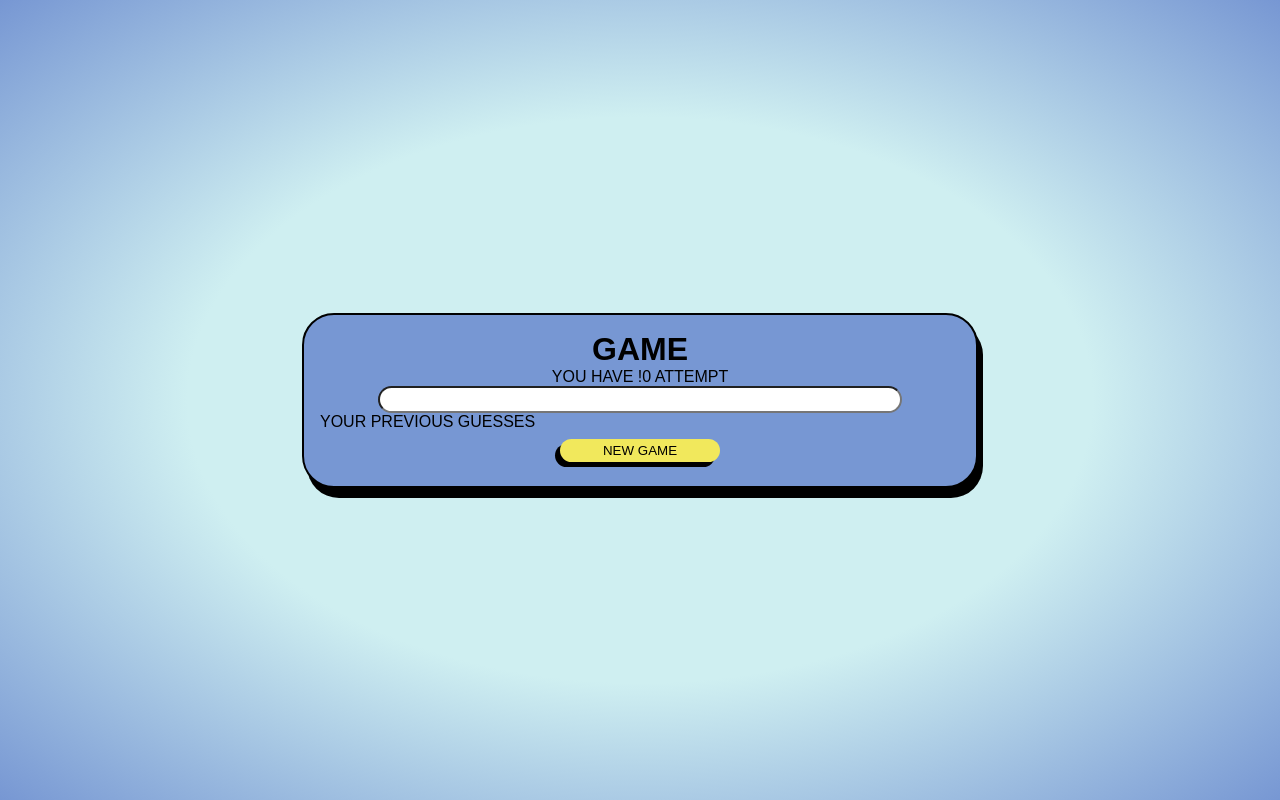
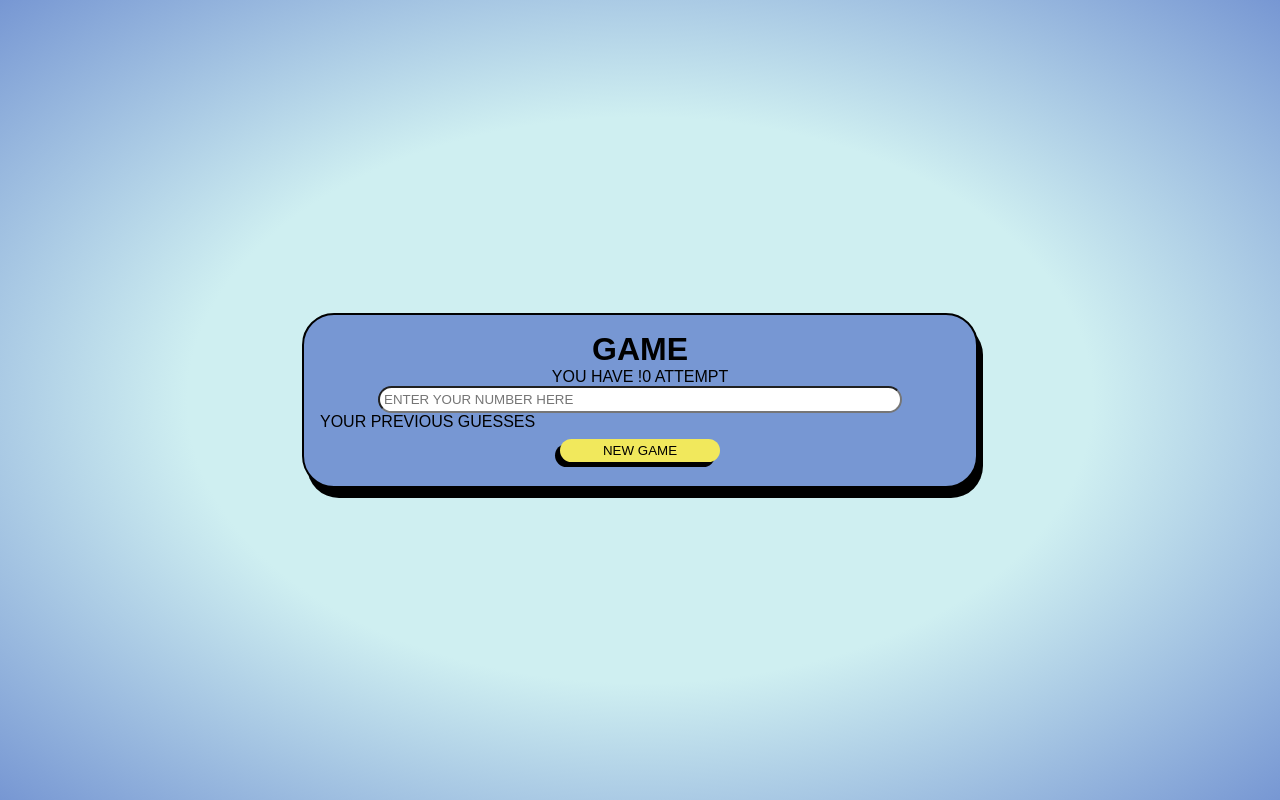
Before and after one commit to Shivam3220/game.github.io, a plain HTML site: page index.html in a window 1280 px wide. Both pictures are taken after a click on the item "EASY ( IN !0 ATTEMPT )". Drawn offline with Linux system fonts and the light colour scheme; a web font is replaced by a local one.

Commit message:
enter place holder in input tag

```diff
--- a/index.html
+++ b/index.html
@@ -31,7 +31,7 @@
 
             <div id="game" class="gameNone">
                 <div class="box2">
-                <input type="number" id="userInputs" min="1" max="100">
+                <input type="number" id="userInputs" min="1" max="100" placeholder="ENTER YOUR NUMBER HERE">
                 <p>YOUR PREVIOUS GUESSES</p>
                 <ul id="userGuesses">
                     <!-- populated by javascript -->
```
